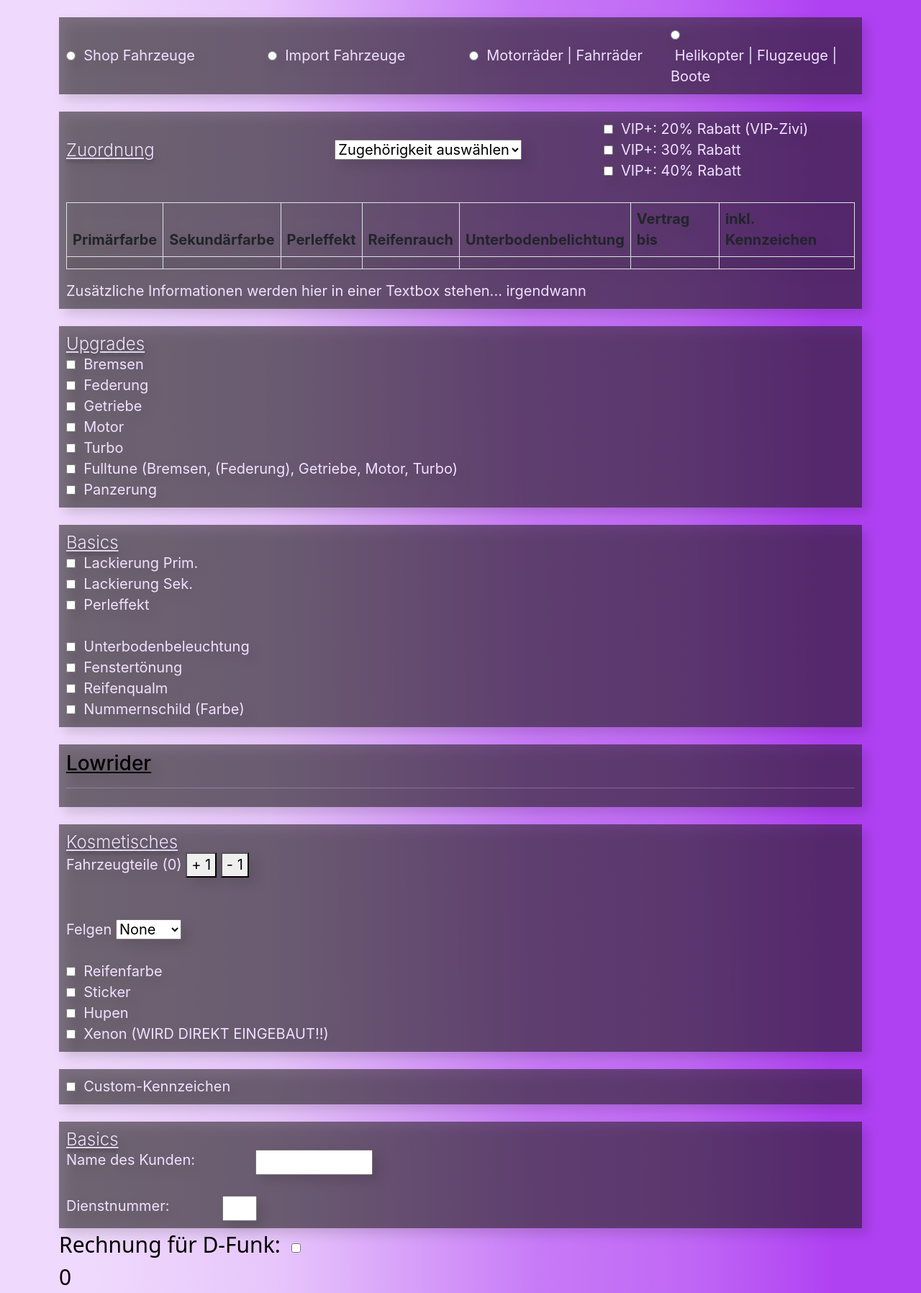
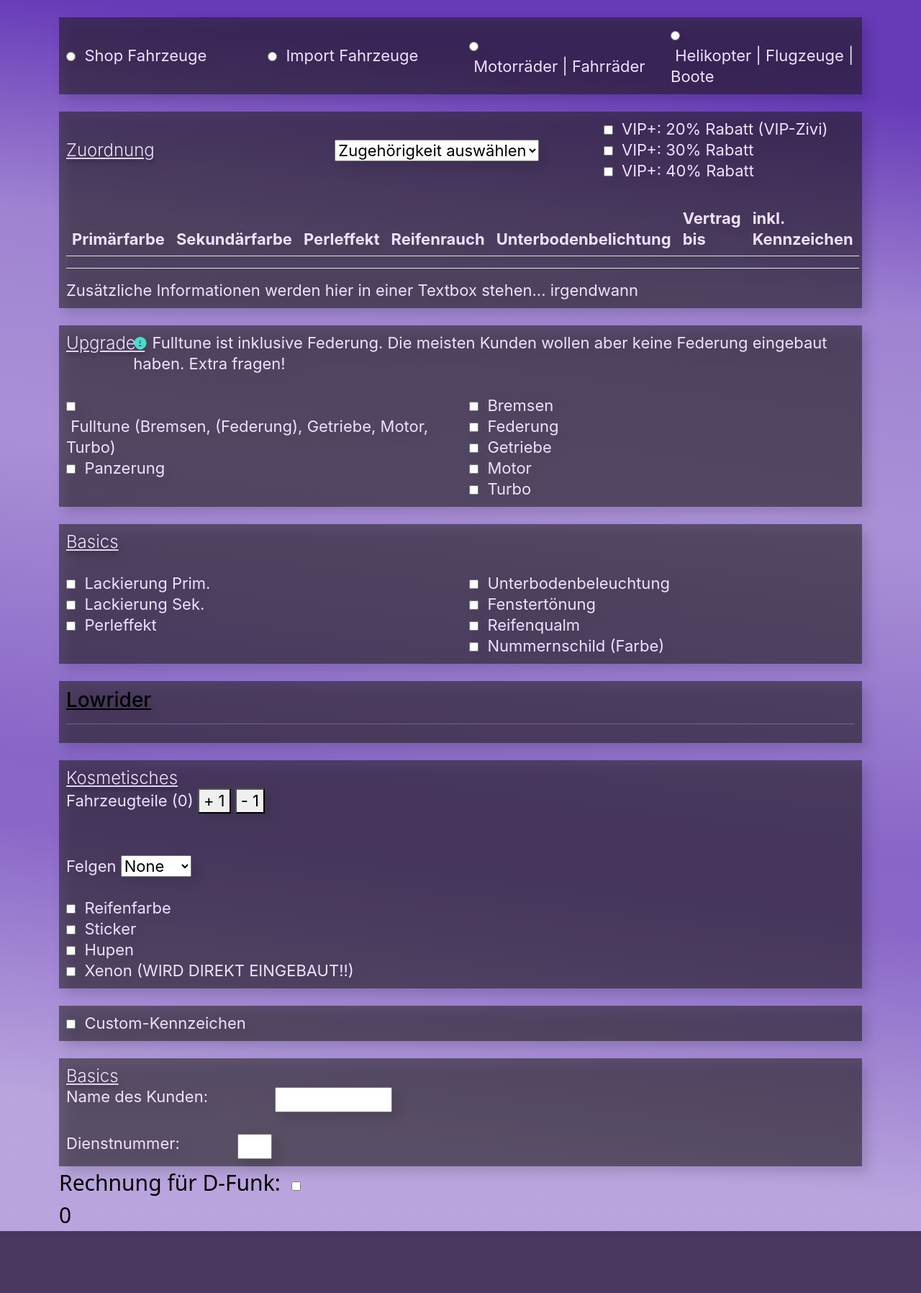
Before and after one commit to Lucyfaria/blog, a Rails app: page /pricelist/index in a window 1280 px wide. Shown: the part 66-1862 px from the top of the page at 72% size. After the commit the page ends 1776 px from the top, so only its background shows below. Run offline with Rails 7, Linux system fonts and the light colour scheme; tables that the repository leaves empty hold one stand-in row (values such as "Sample post"); lists and menus that the app fills with data are empty; style sheets or scripts are compiled from the project's sources.

Commit message:
homepage + pricelist

```diff
--- a/app/assets/config/manifest.js
+++ b/app/assets/config/manifest.js
@@ -3,3 +3,4 @@
 //= link_tree ../../javascript .js
 //= link_tree ../../../vendor/javascript .js
 //= link pricelist.css
+//= link home.css
--- a/app/assets/stylesheets/application.css
+++ b/app/assets/stylesheets/application.css
@@ -13,4 +13,6 @@
  *= require_tree .
  *= require_self
  */
- body {background: linear-gradient(269.32deg, #B041F3 10.88%, rgba(176, 65, 243, 0.8) 26.33%, rgba(176, 65, 243, 0.7) 42.29%, rgba(176, 65, 243, 0.37) 65.46%, rgba(176, 65, 243, 0.3) 70.61%, rgba(176, 65, 243, 0.2) 90.18%);}
+ /* body {background: linear-gradient(269.32deg, #B041F3 10.88%, rgba(176, 65, 243, 0.8) 26.33%, rgba(176, 65, 243, 0.7) 42.29%, rgba(176, 65, 243, 0.37) 65.46%, rgba(176, 65, 243, 0.3) 70.61%, rgba(176, 65, 243, 0.2) 90.18%);} */
+ body{
+    background:linear-gradient(187deg, #673ab7 10.88%, rgb(103 58 183 / 63%) 26.33%, rgb(103 58 183 / 56%) 42.29%, rgb(103 58 183 / 78%) 65.46%, rgb(103 58 183 / 77%) 70.61%, rgb(103 58 183 / 46%) 90.18%)}
--- /dev/null
+++ b/app/assets/stylesheets/home.css.scss
@@ -0,0 +1,7 @@
+body{
+    background-image: url(/assets/Katakuri_3.gif);
+    background-repeat: repeat;
+    background-attachment: fixed;
+    background-size: 100%;
+    background-position: center;
+}
--- a/app/assets/stylesheets/pricelist.css.scss
+++ b/app/assets/stylesheets/pricelist.css.scss
@@ -12,11 +12,13 @@
     font-family: 'Inter';
     font-style: normal;
     font-weight: 400;
-    font-size: 20px;
+    font-size: 22px;
     line-height: 29px;
     color: $textcolor;
 }
-
+.table {
+    color: $textcolor;
+}
 #Headline{
     font-family: 'Inter';
     font-style: normal;
--- a/app/views/layouts/application.html.erb
+++ b/app/views/layouts/application.html.erb
@@ -6,7 +6,6 @@
     <%= csrf_meta_tags %>
     <%= csp_meta_tag %>
     <%= stylesheet_link_tag "application", "data-turbo-track": "reload" %>
-    <%= stylesheet_link_tag "pricelist", "data-turbo-track": "reload" %>
     <link href="https://cdn.jsdelivr.net/npm/bootstrap@5.2.0-beta1/dist/css/bootstrap.min.css" rel="stylesheet" integrity="sha384-0evHe/X+R7YkIZDRvuzKMRqM+OrBnVFBL6DOitfPri4tjfHxaWutUpFmBp4vmVor" crossorigin="anonymous">
     <%# <%= javascript_importmap_tags %>
   </head>
--- a/app/views/pricelist/index.html.erb
+++ b/app/views/pricelist/index.html.erb
@@ -1,4 +1,5 @@
 <!-- <h1>Hunchos Preisliste</h1> -->
+<%= stylesheet_link_tag "pricelist", "data-turbo-track": "reload" %>
 <div id="main">
     <div id="Fahrzeugkategorie">
         <div class="row align-items-center">
@@ -56,7 +57,7 @@
         </div>
 
         <br>
-        <table class="table table-striped table-bordered table-hover">
+        <table class="table">
         <thead>
             <tr>
                 <th scope="col">Primärfarbe</th>
@@ -88,10 +89,31 @@
     </div>
     <br>
     <div id="Upgrades">
-        <div class="col" id="Headline">
+     <div class="row align-items-left">
+        <div class="col-1" id="Headline">
             Upgrades
             </div>
 
+        <div class="col-11">
+        <svg xmlns="http://www.w3.org/2000/svg" viewBox="0 0 512 512" width="20px" height="20px" fill="turquoise" style="padding-bottom:3px;"><!--! Font Awesome Pro 6.1.1 by @fontawesome - https://fontawesome.com License - https://fontawesome.com/license (Commercial License) Copyright 2022 Fonticons, Inc. --><path d="M256 0C114.6 0 0 114.6 0 256s114.6 256 256 256s256-114.6 256-256S397.4 0 256 0zM256 128c17.67 0 32 14.33 32 32c0 17.67-14.33 32-32 32S224 177.7 224 160C224 142.3 238.3 128 256 128zM296 384h-80C202.8 384 192 373.3 192 360s10.75-24 24-24h16v-64H224c-13.25 0-24-10.75-24-24S210.8 224 224 224h32c13.25 0 24 10.75 24 24v88h16c13.25 0 24 10.75 24 24S309.3 384 296 384z"/></svg>
+        Fulltune ist inklusive Federung. Die meisten Kunden wollen aber keine Federung eingebaut haben. Extra fragen!
+        </div>
+        </div>
+        <br>
+        <div class="row align-items-left">
+        <div class="col">
+            <input type="checkbox" id="fulltune" name="fulltune">
+            <label for="fulltune">&nbsp;Fulltune (Bremsen, (Federung), Getriebe, Motor, Turbo)</label>
+            <br>
+
+
+
+            <input type="checkbox" id="panzerung" name="panzerung">
+            <label for="panzerung">&nbsp;Panzerung</label>
+            <br>
+
+        </div>
+        <div class="col">
         <input type="checkbox" id="bremsen" name="bremsen">
         <label for="bremsen">&nbsp;Bremsen</label>
         <br>
@@ -107,24 +129,22 @@
         <input type="checkbox" id="motor" name="motor">
         <label for="motor">&nbsp;Motor</label>
         <br>
-
          <input type="checkbox" id="turbo" name="turbo">
             <label for="turbo">&nbsp;Turbo</label>
             <br>
+        </div>
 
-        <input type="checkbox" id="fulltune" name="fulltune">
-        <label for="fulltune">&nbsp;Fulltune (Bremsen, (Federung), Getriebe, Motor, Turbo)</label>
-        <br>
-
-        <input type="checkbox" id="panzerung" name="panzerung">
-        <label for="panzerung">&nbsp;Panzerung</label>
-        <br>
+    </div>
     </div>
         <br>
     <div id="Basics">
         <div class="col" id="Headline">
                 Basics
             </div>
+        <br>
+        <div class="row align-items-left">
+        <div class="col">
+
         <input type="checkbox" id="prim" name="prim">
         <label for="prim">&nbsp;Lackierung Prim.</label>
         <br>
@@ -133,8 +153,9 @@
         <br>
         <input type="checkbox" id="perleffekt" name="perleffekt">
         <label for="perleffekt">&nbsp;Perleffekt</label>
-        <br><br>
-
+        <br>
+        </div>
+        <div class="col">
         <input type="checkbox" id="unterboden" name="unterboden">
         <label for="unterboden">&nbsp;Unterbodenbeleuchtung</label>
         <br>
@@ -148,6 +169,8 @@
         <input type="checkbox" id="nummernschild" name="nummernschild">
         <label for="nummernschild">&nbsp;Nummernschild (Farbe)</label>
         <br>
+        </div>
+        </div>
     </div>
     <br>
     <div id="Lowrider">
```
Also changed, not shown: app/views/home/index.html.erb (+7 -0 lines), 1 other file. Lines whose indentation alone changed are shown as unchanged.
